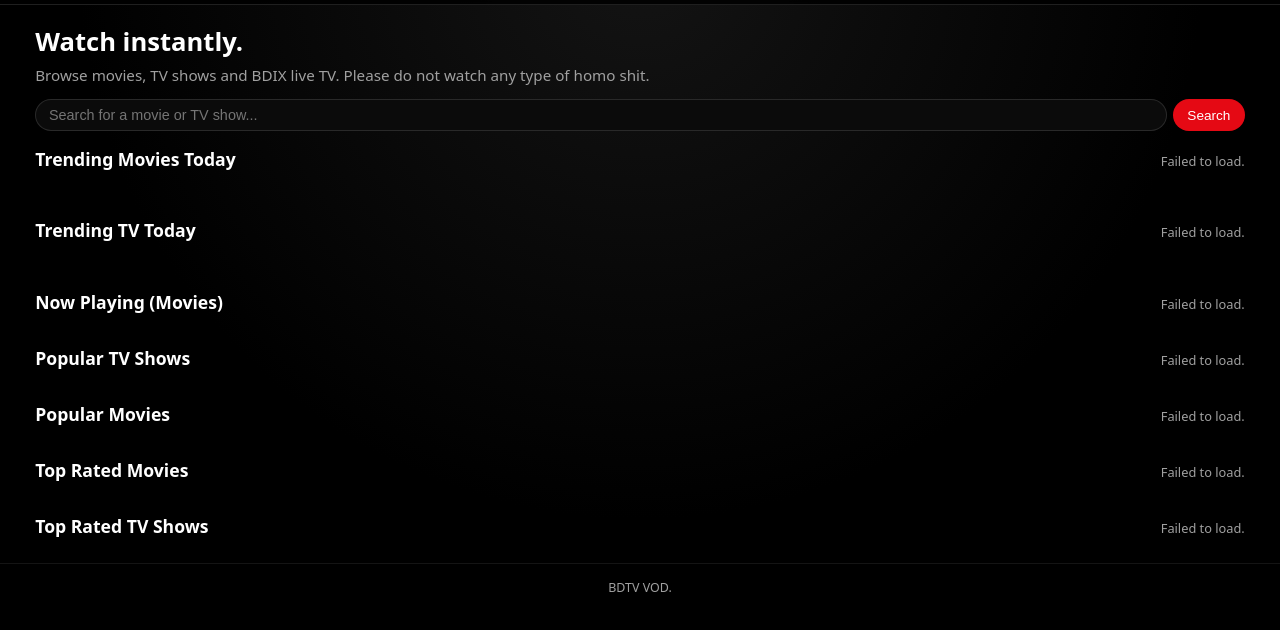
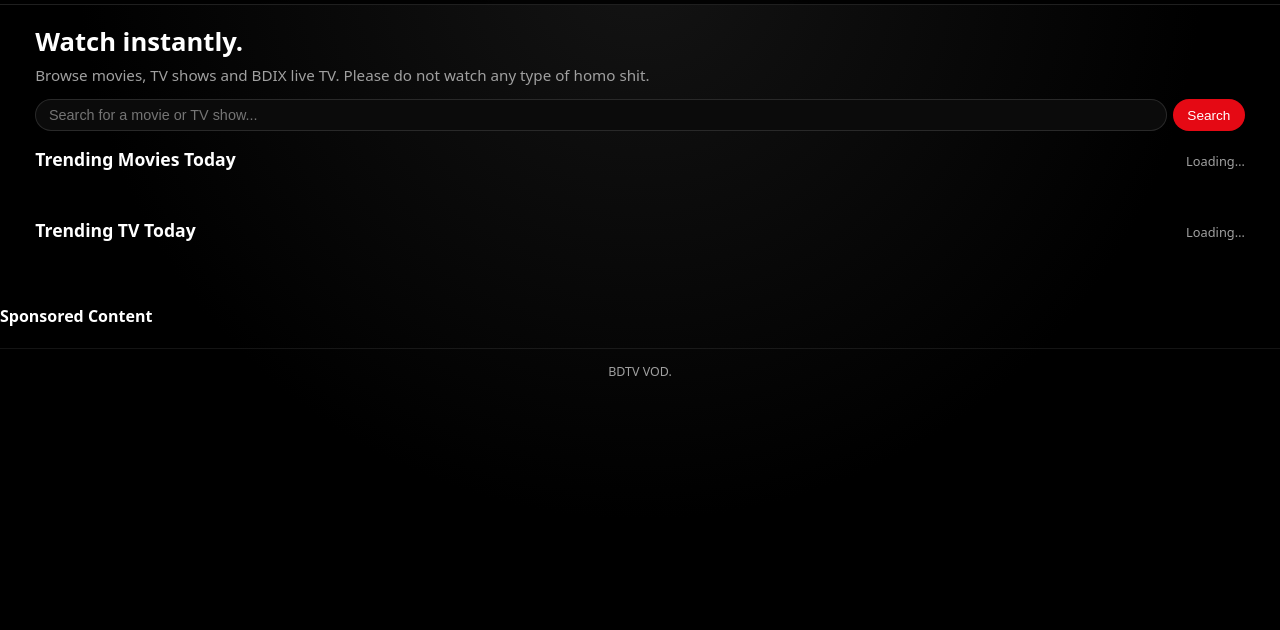
Before and after one commit to Mubtasim2009/BDTV.MOONIM.LIVE, a plain HTML site: page index.html in a window 1280 px wide. Shown: the part 44-674 px from the top of the page. Drawn offline with Linux system fonts and the light colour scheme; no server answers; a script that the page names is missing.

Commit message:
Refactor index.html to remove movie sections and add ads
Removed sections for Now Playing, Popular Movies, Top Rated Movies, and Top Rated TV Shows. Added a separate advertisement section.

```diff
--- a/index.html
+++ b/index.html
@@ -69,55 +69,19 @@
       <div id="trendingTvPortrait" class="card-row" style="margin-top:0.45rem;"></div>
     </section>
 
-    <!-- Now Playing (Movies) – portrait -->
-    <section class="content-section">
-      <header class="section-header">
-        <h2>Now Playing (Movies)</h2>
-        <span id="nowPlayingMoviesStatus" class="section-status">Loading…</span>
-      </header>
-      <div id="nowPlayingMovies" class="card-row"></div>
-    </section>
-
-    <!-- Popular TV Shows – portrait -->
-    <section class="content-section">
-      <header class="section-header">
-        <h2>Popular TV Shows</h2>
-        <span id="popularTvStatus" class="section-status">Loading…</span>
-      </header>
-      <div id="popularTv" class="card-row"></div>
-    </section>
-
-    <!-- Popular Movies – portrait -->
-    <section class="content-section">
-      <header class="section-header">
-        <h2>Popular Movies</h2>
-        <span id="popularMoviesStatus" class="section-status">Loading…</span>
-      </header>
-      <div id="popularMovies" class="card-row"></div>
-    </section>
-
-    <!-- Top Rated Movies – portrait -->
-    <section class="content-section">
-      <header class="section-header">
-        <h2>Top Rated Movies</h2>
-        <span id="topRatedMoviesStatus" class="section-status">Loading…</span>
-      </header>
-      <div id="topRatedMovies" class="card-row"></div>
-    </section>
-
-    <!-- Top Rated TV Shows – portrait -->
-    <section class="content-section">
-      <header class="section-header">
-        <h2>Top Rated TV Shows</h2>
-        <span id="topRatedTvStatus" class="section-status">Loading…</span>
-      </header>
-      <div id="topRatedTv" class="card-row"></div>
+    <!-- Separate Advertisement Section -->
+    <section class="ad-section">
+      <h4>Sponsored Content</h4>
+      <div id="container-92d4392296fa5e19466bef5378e5a980"></div>
+      <script async="async" data-cfasync="false" src="https://pl28353113.effectivegatecpm.com/92d4392296fa5e19466bef5378e5a980/invoke.js"></script>
     </section>
   </main>
 
-  <footer class="site-footer">BDTV VOD.</footer>
+  <footer class="site-footer">
+    BDTV VOD.
+  </footer>
 
   <script src="assets/js/main.js"></script>
-  <script src="assets/js/home.js"></script>
+  <script src="assets/js/player-tv.js"></script>
 </body>
 </html>
```
